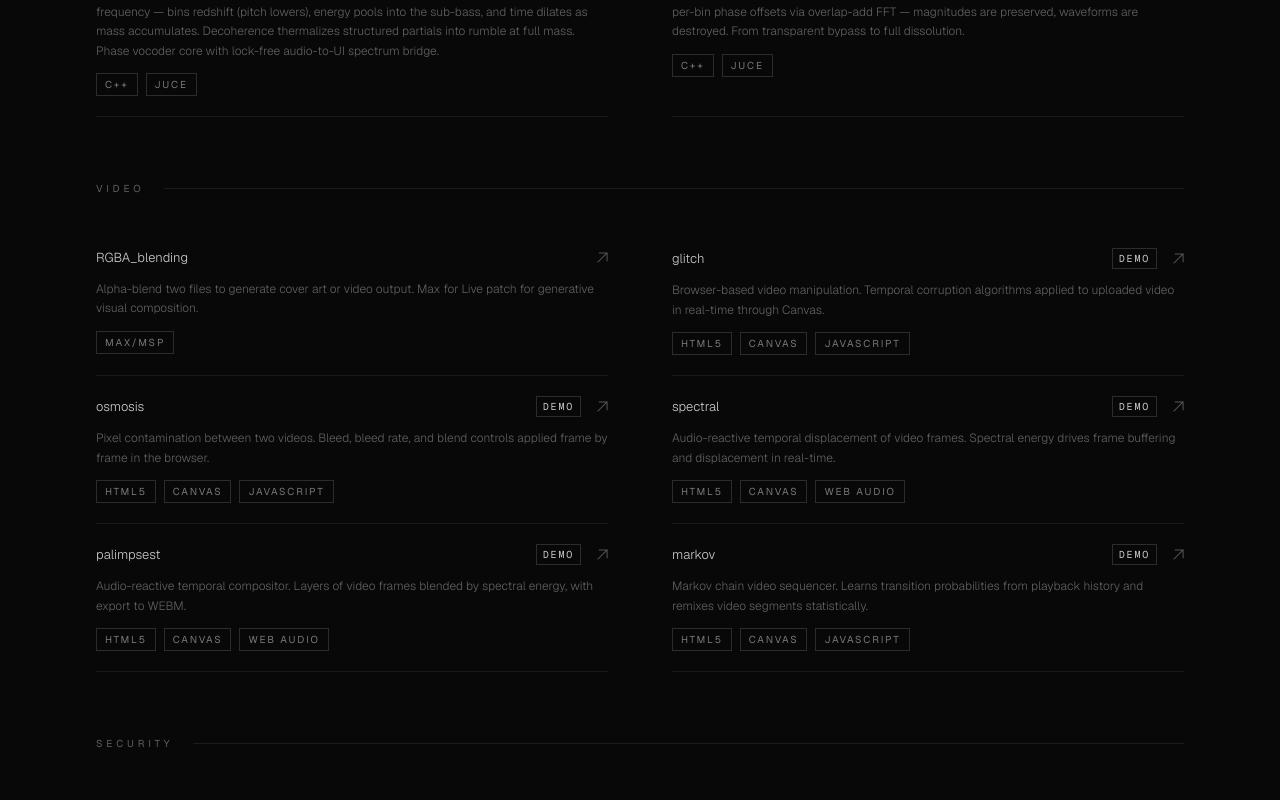
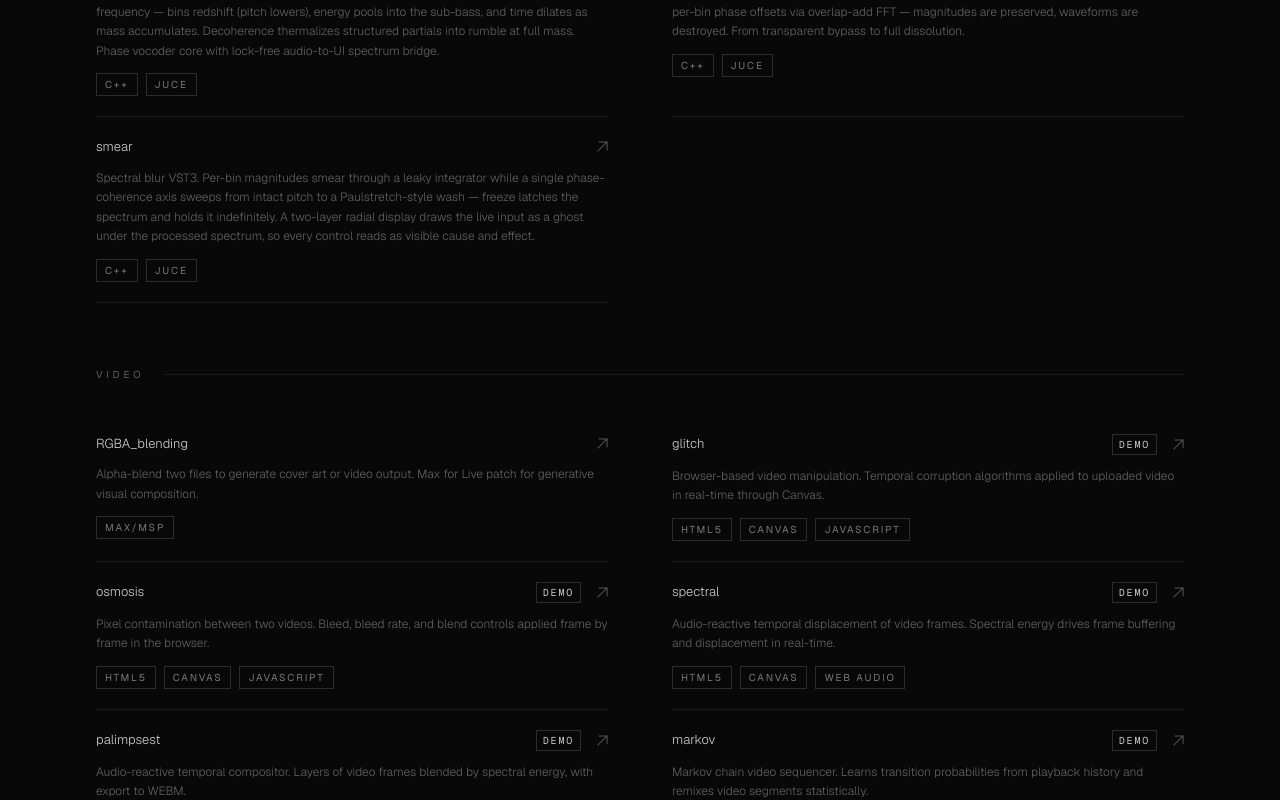
Before and after one commit to hadencain/portfolio, a Next.js app: page / in a window 1280 px wide. Shown: the part 1766-2566 px from the top of the page. Built offline with nearby package versions, Linux system fonts and the light colour scheme.

Commit message:
add smear to audio projects

```diff
--- a/components/projects.tsx
+++ b/components/projects.tsx
@@ -84,6 +84,13 @@ const AUDIO: Project[] = [
       "Spectral phase scrambler VST3. Three independent frequency bands each apply stochastic per-bin phase offsets via overlap-add FFT — magnitudes are preserved, waveforms are destroyed. From transparent bypass to full dissolution.",
     tags: ["C++", "JUCE"],
     github: "https://github.com/hadencain/phaseMangler",
+  },
+  {
+    title: "smear",
+    description:
+      "Spectral blur VST3. Per-bin magnitudes smear through a leaky integrator while a single phase-coherence axis sweeps from intact pitch to a Paulstretch-style wash — freeze latches the spectrum and holds it indefinitely. A two-layer radial display draws the live input as a ghost under the processed spectrum, so every control reads as visible cause and effect.",
+    tags: ["C++", "JUCE"],
+    github: "https://github.com/hadencain/smear",
   },
 ];
 
```
